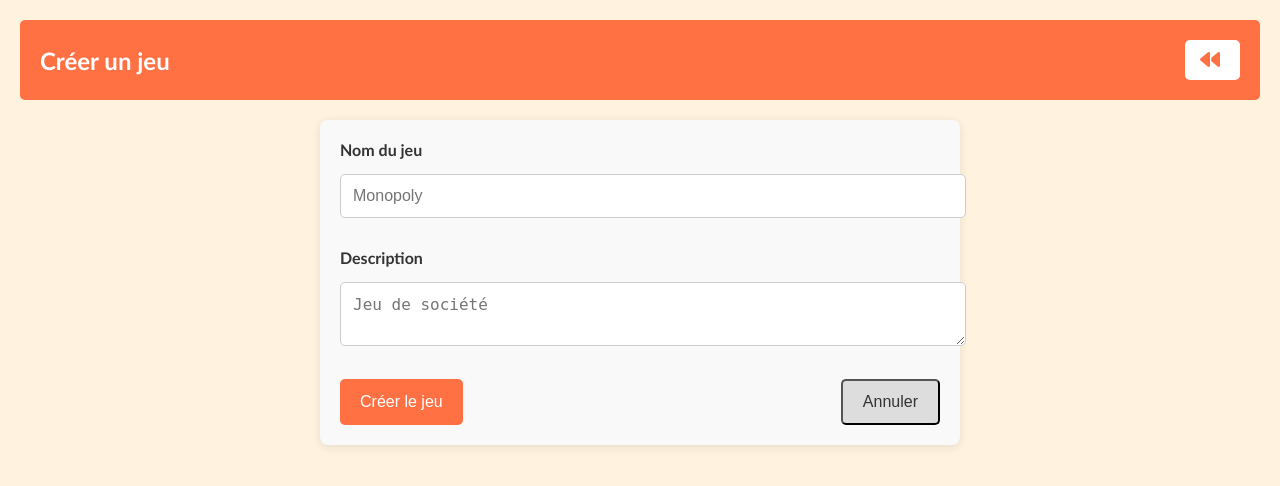
After one commit to 3thernityDev/LudoTeam, a Symfony app: template templates/game/create.html.twig in a window 1280 px wide. The commit adds this page. Shown: the top 486 px of the page. Run offline with Twig, Linux system fonts and the light colour scheme; the template is opened without the code that fills it, so the values that code supplies are empty; form fields are guessed from the names that the template uses; some libraries are stand-ins or nearby versions.

Commit message:
[FIX/ADD] add create routes and form and fix some issues

```diff
--- a/public/styles/form/form.css
+++ b/public/styles/form/form.css
@@ -43,42 +43,102 @@ label {
     margin-bottom: 5px;
 }
 
-/* Style for buttons */
-button {
-    background-color: #ff7043;
+/* Title Section */
+.titlte {
+    background-color: #ff7043; /* Orange */
     color: white;
-    padding: 12px 20px;
+    padding: 15px;
+    display: flex;
+    justify-content: space-between;
+    align-items: center;
+    border-radius: 5px;
+    margin-bottom: 20px;
+}
+
+.titlte h1 {
+    margin: 0;
+    font-size: 24px;
+}
+
+.titlte button {
+    background-color: #fff;
     border: none;
+    padding: 10px 15px;
     border-radius: 5px;
     cursor: pointer;
-    font-size: 16px;
-    transition: background-color 0.3s ease;
+    transition: background-color 0.3s;
 }
 
-button:hover {
-    background-color: #ff5722;
+.titlte button:hover {
+    background-color: #e0e0e0;
 }
 
-/* Error messages */
+.titlte i {
+    font-size: 20px;
+    color: #ff7043;
+}
+
+/* Style for form-group (container for labels and input fields) */
+.form-group {
+    margin-bottom: 20px;
+}
+
+.form-group .form-input {
+    width: 100%;
+    padding: 12px;
+    margin: 10px 0;
+    border: 1px solid #ccc;
+    border-radius: 5px;
+    font-size: 16px;
+    background-color: #fff;
+}
+
+.form-group .form-input:focus {
+    border-color: #ff7043;
+    outline: none;
+}
+
+/* Style for error messages */
 .form-error {
     color: #e53935;
     font-size: 14px;
     margin-top: 5px;
 }
 
-/* Success messages */
-.form-success {
-    color: #43a047;
-    font-size: 14px;
-    margin-top: 5px;
+/* Submit and Cancel buttons */
+.form-actions {
+    display: flex;
+    justify-content: space-between;
+    margin-top: 20px;
 }
 
-/* Style for the form container */
-.form-container {
-    width: 100%;
-    display: flex;
-    flex-direction: column;
-    justify-content: center;
+.submit-btn,
+.cancel-btn {
+    padding: 12px 20px;
+    font-size: 16px;
+    border-radius: 5px;
+    cursor: pointer;
+    text-decoration: none;
+    transition: background-color 0.3s;
+}
+
+.submit-btn {
+    background-color: #ff7043;
+    color: white;
+    border: none;
+}
+
+.submit-btn:hover {
+    background-color: #ff5722;
+}
+
+.cancel-btn {
+    background-color: #ddd;
+    color: #333;
+}
+
+.cancel-btn:hover {
+    background-color: #bbb;
 }
 
 /* Responsive styling for small screens */
@@ -94,7 +154,9 @@ button:hover {
         font-size: 14px;
     }
 
-    button {
+    button,
+    .submit-btn,
+    .cancel-btn {
         padding: 10px 15px;
     }
 }
--- /dev/null
+++ b/templates/game/create.html.twig
@@ -0,0 +1,46 @@
+{% extends 'base.html.twig' %} {% block title %}Créer un jeu{% endblock %} {%
+block stylesheets %}
+<link rel="stylesheet" href="{{ asset('styles/form/form.css') }}" />
+<link rel="stylesheet" href="{{ asset('styles/app.css') }}" />
+{% endblock %} {% block body %}
+<div class="form-container">
+    <div class="titlte">
+        <h1>Créer un jeu</h1>
+        <a href="{{ path('app_game_index') }}">
+            <button>
+                <i class="fa-solid fa-backward"></i>
+            </button>
+        </a>
+    </div>
+    {{ form_start(form) }}
+    <div class="form-group">
+        <label for="{{ form.name.vars.id }}">Nom du jeu</label>
+        {{ form_widget(form.name, {'attr': {'class': 'form-input', 'placeholder': 'Monopoly'
+
+
+
+
+        }}) }}
+        {{ form_errors(form.name) }}
+    </div>
+
+    <div class="form-group">
+        <label for="{{ form.description.vars.id }}">Description</label>
+        {{ form_widget(form.description, {'attr': {'class': 'form-input', 'placeholder': 'Jeu de société'
+
+
+
+
+        }}) }}
+        {{ form_errors(form.description) }}
+    </div>
+
+    <div class="form-actions">
+        <button type="submit" class="submit-btn">Créer le jeu</button>
+        <a href="{{ path('app_game_index') }}">
+            <button type="button" class="cancel-btn">Annuler</button>
+        </a>
+    </div>
+    {{ form_end(form) }}
+</div>
+{% endblock %}
--- a/templates/game/index.html.twig
+++ b/templates/game/index.html.twig
@@ -5,7 +5,11 @@
 {% endblock %} {% block body %}
 <div class="titlte">
     <h1>Liste des jeux</h1>
-    <button><i class="fa-solid fa-circle-plus"></i></button>
+    <a href="{{ path('app_game_create') }}">
+        <button>
+            <i class="fa-solid fa-circle-plus"></i>
+        </button>
+    </a>
 </div>
 <div class="card-Container">
     {% for game in games %} {% include 'components/game/_game_card.html.twig'
```
Also changed, not shown: src/Controller/GameController.php (+30 -4 lines), src/Form/GameFormType.php (+6 -5 lines).
